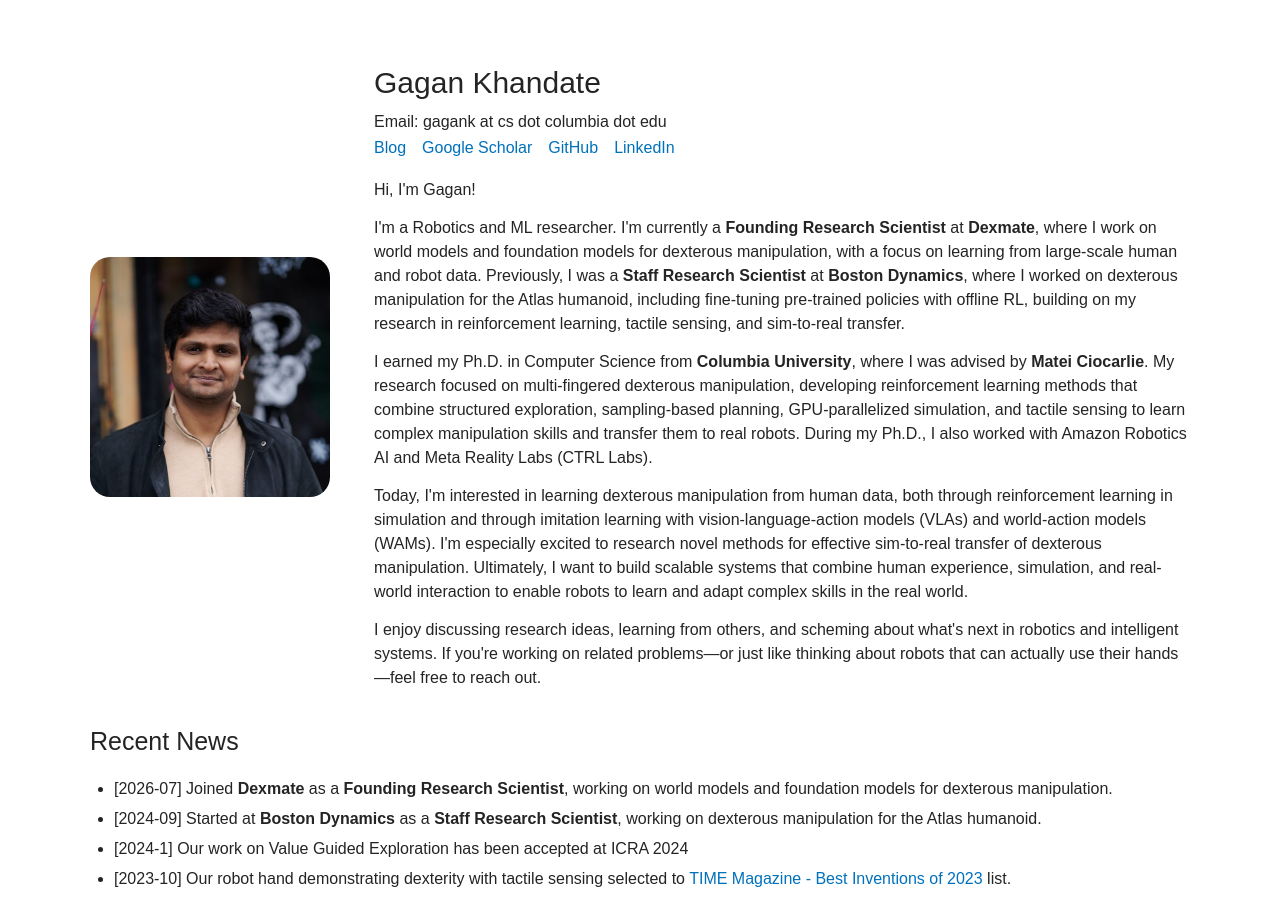
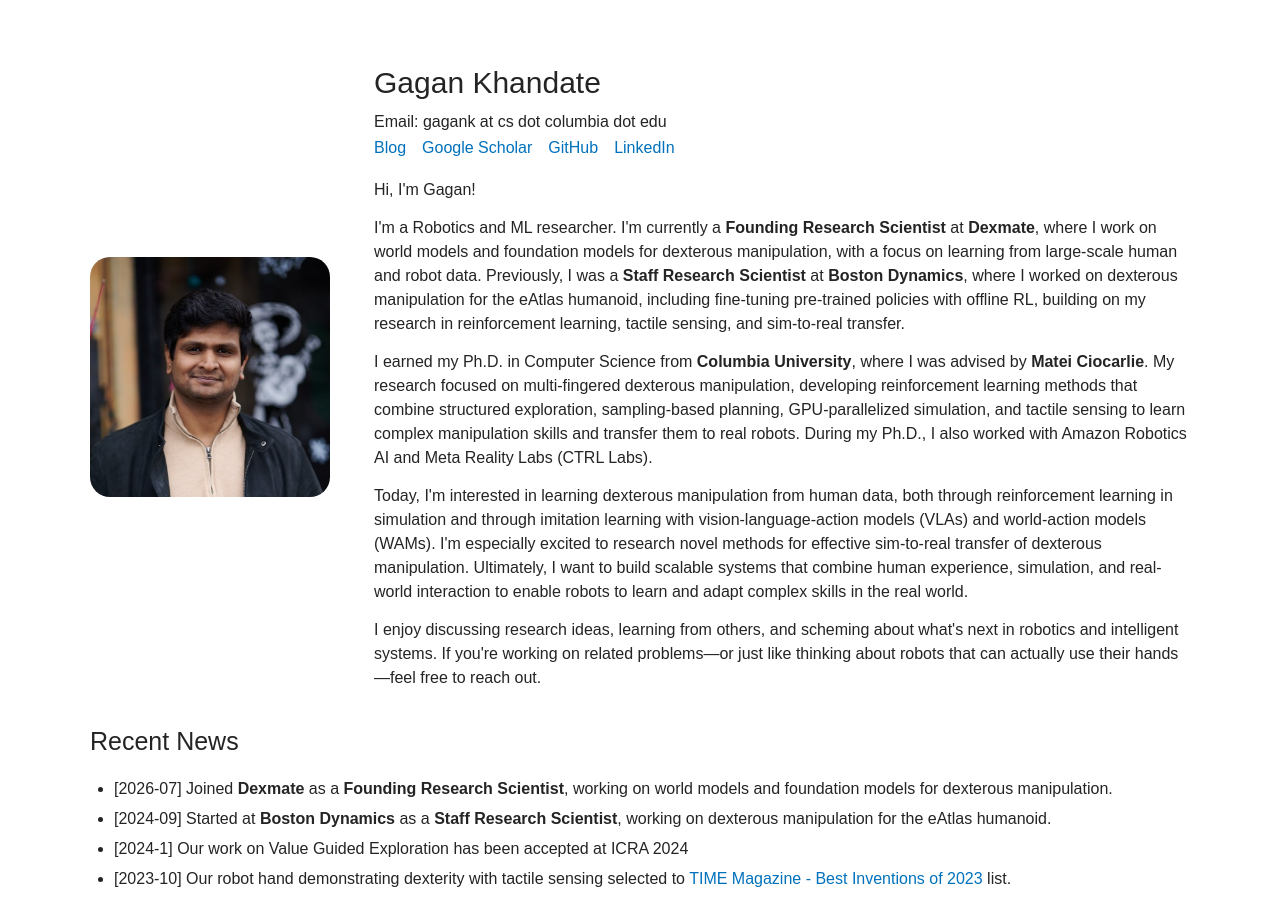
Before and after one commit to gagkhan/gagkhan.github.io, a Jekyll site: the page built from index.html, in a window 1280 px wide and 900 px high. Built offline with Jekyll 4.4.1, drawn with Linux system fonts in a browser that asks for light colours.

Commit message:
Refer to eAtlas in bio and news
Co-Authored-By: Claude Opus 5.5 <noreply@anthropic.com>

```diff
--- a/index.html
+++ b/index.html
@@ -13,7 +13,7 @@ layout: default
       <a href="https://www.linkedin.com/in/gagankhandate/">LinkedIn</a>
     </nav>
     <p>Hi, I'm Gagan!</p>
-    <p>I'm a Robotics and ML researcher. I'm currently a <strong>Founding Research Scientist</strong> at <strong>Dexmate</strong>, where I work on world models and foundation models for dexterous manipulation, with a focus on learning from large-scale human and robot data. Previously, I was a <strong>Staff Research Scientist</strong> at <strong>Boston Dynamics</strong>, where I worked on dexterous manipulation for the Atlas humanoid, including fine-tuning pre-trained policies with offline RL, building on my research in reinforcement learning, tactile sensing, and sim-to-real transfer.</p>
+    <p>I'm a Robotics and ML researcher. I'm currently a <strong>Founding Research Scientist</strong> at <strong>Dexmate</strong>, where I work on world models and foundation models for dexterous manipulation, with a focus on learning from large-scale human and robot data. Previously, I was a <strong>Staff Research Scientist</strong> at <strong>Boston Dynamics</strong>, where I worked on dexterous manipulation for the eAtlas humanoid, including fine-tuning pre-trained policies with offline RL, building on my research in reinforcement learning, tactile sensing, and sim-to-real transfer.</p>
     <p>I earned my Ph.D. in Computer Science from <strong>Columbia University</strong>, where I was advised by <strong>Matei Ciocarlie</strong>. My research focused on multi-fingered dexterous manipulation, developing reinforcement learning methods that combine structured exploration, sampling-based planning, GPU-parallelized simulation, and tactile sensing to learn complex manipulation skills and transfer them to real robots. During my Ph.D., I also worked with Amazon Robotics AI and Meta Reality Labs (CTRL Labs).</p>
     <p>Today, I'm interested in learning dexterous manipulation from human data, both through reinforcement learning in simulation and through imitation learning with vision-language-action models (VLAs) and world-action models (WAMs). I'm especially excited to research novel methods for effective sim-to-real transfer of dexterous manipulation. Ultimately, I want to build scalable systems that combine human experience, simulation, and real-world interaction to enable robots to learn and adapt complex skills in the real world.</p>
     <p>I enjoy discussing research ideas, learning from others, and scheming about what's next in robotics and intelligent systems. If you're working on related problems&mdash;or just like thinking about robots that can actually use their hands&mdash;feel free to reach out.</p>
@@ -24,7 +24,7 @@ layout: default
   <h2 id="news-heading">Recent News</h2>
   <ul>
       <li>[2026-07] Joined <strong>Dexmate</strong> as a <strong>Founding Research Scientist</strong>, working on world models and foundation models for dexterous manipulation.</li>
-      <li>[2024-09] Started at <strong>Boston Dynamics</strong> as a <strong>Staff Research Scientist</strong>, working on dexterous manipulation for the Atlas humanoid.</li>
+      <li>[2024-09] Started at <strong>Boston Dynamics</strong> as a <strong>Staff Research Scientist</strong>, working on dexterous manipulation for the eAtlas humanoid.</li>
       <li>[2024-1] Our work on Value Guided Exploration has been accepted at ICRA 2024 </li>
       <li>[2023-10] Our robot hand demonstrating dexterity with tactile sensing selected to <a href="https://time.com/collection/best-inventions-2023/6326934/columbia-university-robotic-hand/">TIME Magazine - Best Inventions of 2023</a> list.</li>
       <li>[2023-04] Our work on dexterous manipulation with tactile sensing featured on Columbia Engineering News. <a href="https://www.engineering.columbia.edu/news/highly-dexterous-robot-hand-can-operate-in-the-dark"> See article </a>.</li>
```
